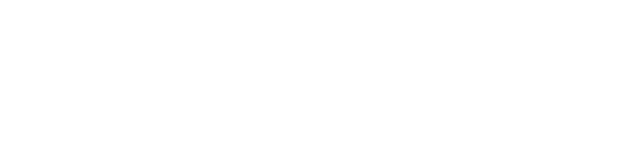
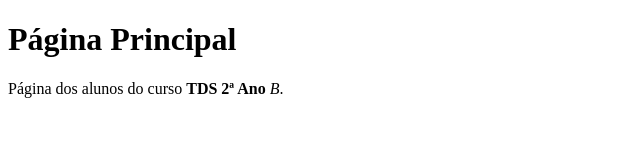
Before and after one commit to ericoseduc/progWeb_FrontEnd_2025, a plain HTML site: page index.html in a window 1280 px wide. Shown: the whole page, without its empty margins (0-640 px from the left). Drawn offline with Linux system fonts and the light colour scheme.

Commit message:
mudancas1

```diff
--- a/index.html
+++ b/index.html
@@ -6,6 +6,9 @@
     <title>Primeira página do 2B no gitHub</title>
 </head>
 <body>
-
+    <h1>Página Principal</h1>
+    <p>
+        Página dos alunos do curso <strong>TDS 2ª Ano</strong> <em>B</em>.
+    </p>
 </body>
 </html>
```
